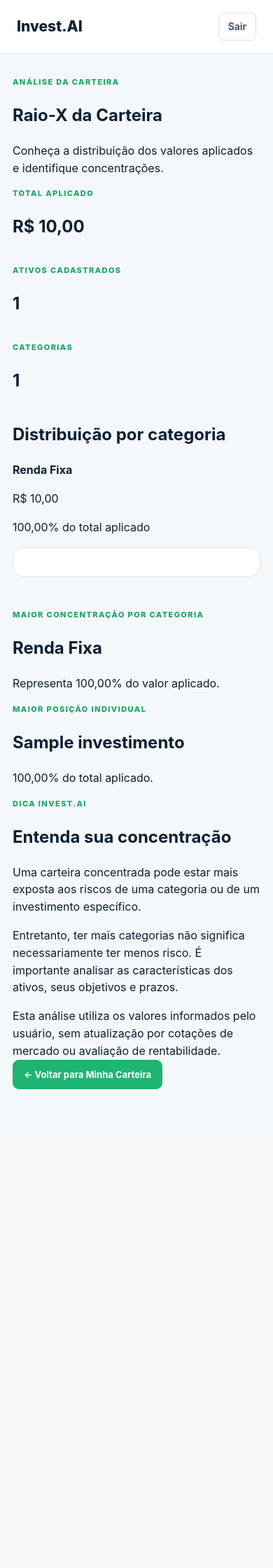
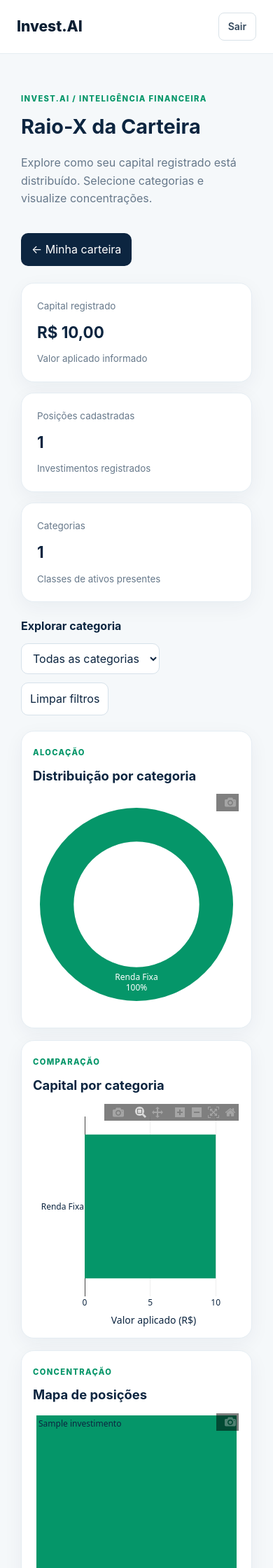
Before and after one commit to mbalbuquerque/invest.ia, a Django app: page /carteira/raio-x/ in a window 390 px wide. Shown: the top 2240 px of the page at 70% size. Before the commit the page ends 1556 px from the top, so only its background shows below. Run offline with Django 5.2, Linux system fonts and the light colour scheme; a user stored in the database is signed in; tables that the repository leaves empty hold one stand-in row (values such as "Sample post"); some libraries are stand-ins or nearby versions.

Commit message:
feat: implementa raio-x interativo com Plotly

```diff
--- a/carteira/views.py
+++ b/carteira/views.py
@@ -8,6 +8,10 @@ from django.views.decorators.http import require_POST
 from .forms import InvestimentoForm
 from .models import Investimento
 
+
+# =====================================================
+# MINHA CARTEIRA
+# =====================================================
 
 @login_required
 def minha_carteira(request):
@@ -29,6 +33,10 @@ def minha_carteira(request):
         },
     )
 
+
+# =====================================================
+# RAIO-X DA CARTEIRA + PLOTLY
+# =====================================================
 
 @login_required
 def raio_x_carteira(request):
@@ -105,6 +113,39 @@ def raio_x_carteira(request):
             2,
         )
 
+    # =====================================================
+    # DADOS DOS GRÁFICOS INTERATIVOS
+    # =====================================================
+
+    distribuicao_grafico = [
+        {
+            "categoria": item["categoria"],
+            "valor": float(item["valor"]),
+            "percentual": float(item["percentual"]),
+        }
+        for item in distribuicao
+    ]
+
+    ativos_grafico = [
+        {
+            "id": investimento.pk,
+            "nome": investimento.nome,
+            "categoria": categorias.get(
+                investimento.categoria,
+                investimento.categoria,
+            ),
+            "valor": float(investimento.valor_investido),
+            "quantidade": str(investimento.quantidade),
+            "preco_medio": str(investimento.preco_medio),
+        }
+        for investimento in investimentos
+    ]
+
+    ativos_grafico.sort(
+        key=lambda item: item["valor"],
+        reverse=True,
+    )
+
     return render(
         request,
         "carteira/raio_x.html",
@@ -116,9 +157,15 @@ def raio_x_carteira(request):
             "maior_categoria": maior_categoria,
             "maior_ativo": maior_ativo,
             "percentual_maior_ativo": percentual_maior_ativo,
+            "distribuicao_grafico": distribuicao_grafico,
+            "ativos_grafico": ativos_grafico,
         },
     )
 
+
+# =====================================================
+# CADASTRAR INVESTIMENTO
+# =====================================================
 
 @login_required
 def cadastrar_investimento(request):
@@ -145,6 +192,10 @@ def cadastrar_investimento(request):
         },
     )
 
+
+# =====================================================
+# EDITAR INVESTIMENTO
+# =====================================================
 
 @login_required
 def editar_investimento(request, pk):
@@ -181,6 +232,10 @@ def editar_investimento(request, pk):
     )
 
 
+# =====================================================
+# EXCLUIR INVESTIMENTO
+# =====================================================
+
 @login_required
 @require_POST
 def excluir_investimento(request, pk):
--- a/templates/carteira/raio_x.html
+++ b/templates/carteira/raio_x.html
@@ -1,185 +1,83 @@
+{% extends "accounts/base_app.html" %}
+{% load static %}
+{% block title %}Raio-X Interativo | Invest.AI{% endblock %}
+{% block content %}
+<section class="rx-page">
+  <header class="rx-header">
+    <div><span class="rx-kicker">INVEST.AI / INTELIGÊNCIA FINANCEIRA</span><h1>Raio-X da Carteira</h1><p>Explore como seu capital registrado está distribuído. Selecione categorias e visualize concentrações.</p></div>
+    <a class="rx-link" href="{% url 'carteira:minha_carteira' %}">← Minha carteira</a>
+  </header>
 
-{% extends "accounts/base_app.html" %}
-
-{% block title %}
-Raio-X da Carteira | Invest.AI
-{% endblock %}
-
-{% block content %}
-
-<section class="dashboard-page">
-
-    <div class="dashboard-header">
-
-        <span class="dashboard-eyebrow">
-            ANÁLISE DA CARTEIRA
-        </span>
-
-        <h1>Raio-X da Carteira</h1>
-
-        <p>
-            Conheça a distribuição dos valores
-            aplicados e identifique concentrações.
-        </p>
-
+  <div class="rx-stats">
+    <article class="rx-stat"><span>Capital registrado</span><strong>R$ {{ total_investido|floatformat:2 }}</strong><small>Valor aplicado informado</small></article>
+    <article class="rx-stat"><span>Posições cadastradas</span><strong>{{ quantidade_ativos }}</strong><small>Investimentos registrados</small></article>
+    <article class="rx-stat"><span>Categorias</span><strong>{{ quantidade_categorias }}</strong><small>Classes de ativos presentes</small></article>
   </div>
 
-    <div class="learning-grid">
-
-        <article class="lesson-card">
-
-            <span class="dashboard-eyebrow">
-                TOTAL APLICADO
-            </span>
-
-            <h2>
-                R$ {{ total_investido|floatformat:2 }}
-            </h2>
-
-        </article>
-
-        <article class="lesson-card">
-
-            <span class="dashboard-eyebrow">
-                ATIVOS CADASTRADOS
-            </span>
-
-            <h2>{{ quantidade_ativos }}</h2>
-
-        </article>
-
-        <article class="lesson-card">
-
-            <span class="dashboard-eyebrow">
-                CATEGORIAS
-            </span>
-
-            <h2>{{ quantidade_categorias }}</h2>
-
-        </article>
-
+  <div class="rx-toolbar">
+    <label for="rx-category">Explorar categoria</label>
+    <select id="rx-category"><option value="">Todas as categorias</option></select>
+    <button type="button" id="rx-reset">Limpar filtros</button>
   </div>
 
-    <article class="lesson-card">
-
-        <h2>Distribuição por categoria</h2>
-
-        {% for item in distribuicao %}
-
-            <div class="lesson-highlight">
-
-                <strong>
-                    {{ item.categoria }}
-                </strong>
-
-                <p>
-                    R$ {{ item.valor|floatformat:2 }}
-                </p>
-
-                <p>
-                    {{ item.percentual|floatformat:2 }}%
-                    do total aplicado
-                </p>
-
-                <div class="learning-progress">
-
-                    <div
-                        class="learning-progress-fill"
-                        style="width: {{ item.percentual|stringformat:'.2f' }}%;"
-                    ></div>
-
+  <div class="rx-grid">
+    <article class="rx-panel"><div class="rx-panel-head"><div><span class="rx-kicker">ALOCAÇÃO</span><h2>Distribuição por categoria</h2></div></div><div id="rx-donut" class="rx-chart" role="img" aria-label="Gráfico interativo de distribuição por categoria"></div></article>
+    <article class="rx-panel"><div class="rx-panel-head"><div><span class="rx-kicker">COMPARAÇÃO</span><h2>Capital por categoria</h2></div></div><div id="rx-bars" class="rx-chart" role="img" aria-label="Gráfico de barras de valores por categoria"></div></article>
+    <article class="rx-panel rx-wide"><div class="rx-panel-head"><div><span class="rx-kicker">CONCENTRAÇÃO</span><h2>Mapa de posições</h2></div></div><div id="rx-treemap" class="rx-chart" role="img" aria-label="Mapa de concentração dos ativos"></div><p class="rx-hint">Clique em uma categoria nos gráficos acima para filtrar as posições.</p></article>
   </div>
 
+  <div class="rx-grid rx-bottom">
+    <article class="rx-panel"><span class="rx-kicker">MAIOR CONCENTRAÇÃO POR CATEGORIA</span>{% if maior_categoria %}<h2>{{ maior_categoria.categoria }}</h2><p>{{ maior_categoria.percentual|floatformat:2 }}% do capital registrado.</p>{% else %}<p>Nenhuma categoria cadastrada.</p>{% endif %}</article>
+    <article class="rx-panel"><span class="rx-kicker">MAIOR POSIÇÃO INDIVIDUAL</span>{% if maior_ativo %}<h2>{{ maior_ativo.nome }}</h2><p>{{ percentual_maior_ativo|floatformat:2 }}% do capital registrado.</p>{% else %}<p>Nenhum ativo cadastrado.</p>{% endif %}</article>
   </div>
 
-        {% empty %}
+  <article class="rx-panel rx-education"><span class="rx-kicker">EDUCAÇÃO FINANCEIRA</span><h2>O que estes gráficos mostram?</h2><p>Uma posição ou categoria muito grande pode indicar concentração. Diversificar categorias, por si só, não garante redução de riscos: considere características dos investimentos, objetivos e prazos.</p><p><strong>Importante:</strong> os gráficos representam valores aplicados informados pelo usuário. Não representam cotação atual, patrimônio de mercado, lucro ou rentabilidade.</p></article>
 
-            <p>
-                Cadastre investimentos para visualizar
-                a distribuição da carteira.
-            </p>
-
-        {% endfor %}
-
-    </article>
-
-    {% if maior_categoria %}
-
-        <article class="lesson-card">
-
-            <span class="dashboard-eyebrow">
-                MAIOR CONCENTRAÇÃO POR CATEGORIA
-            </span>
-
-            <h2>
-                {{ maior_categoria.categoria }}
-            </h2>
-
-            <p>
-                Representa
-                {{ maior_categoria.percentual|floatformat:2 }}%
-                do valor aplicado.
-            </p>
-
-        </article>
-
-    {% endif %}
-
-    {% if maior_ativo %}
-
-        <article class="lesson-card">
-
-            <span class="dashboard-eyebrow">
-                MAIOR POSIÇÃO INDIVIDUAL
-            </span>
-
-            <h2>{{ maior_ativo.nome }}</h2>
-
-            <p>
-                {{ percentual_maior_ativo|floatformat:2 }}%
-                do total aplicado.
-            </p>
-
-        </article>
-
-    {% endif %}
-
-    <article class="lesson-card">
-
-        <span class="dashboard-eyebrow">
-            DICA INVEST.AI
-        </span>
-
-        <h2>Entenda sua concentração</h2>
-
-        <p>
-            Uma carteira concentrada pode estar mais
-            exposta aos riscos de uma categoria
-            ou de um investimento específico.
-        </p>
-
-        <p>
-            Entretanto, ter mais categorias não
-            significa necessariamente ter menos risco.
-            É importante analisar as características
-            dos ativos, seus objetivos e prazos.
-        </p>
-
-        <div class="lesson-highlight">
-            Esta análise utiliza os valores informados
-            pelo usuário, sem atualização por cotações
-            de mercado ou avaliação de rentabilidade.
-        </div>
-
-    </article>
-
-    <a
-        href="{% url 'carteira:minha_carteira' %}"
-        class="app-button"
-    >
-        ← Voltar para Minha Carteira
-    </a>
-
+  {{ distribuicao_grafico|json_script:"rx-category-data" }}
+  {{ ativos_grafico|json_script:"rx-asset-data" }}
 </section>
-
+<style>
+.rx-page{--rx-navy:#0c2540;--rx-green:#059669;--rx-muted:#66788a;max-width:1200px;margin:0 auto;padding:clamp(18px,3vw,38px) 12px 55px;color:var(--rx-navy)}
+.rx-header{display:flex;align-items:flex-start;justify-content:space-between;gap:20px;margin-bottom:24px}.rx-header h1{font-size:clamp(1.8rem,3vw,2.6rem);margin:8px 0}.rx-header p{max-width:690px;color:var(--rx-muted);line-height:1.6}.rx-kicker{font-size:.7rem;font-weight:800;letter-spacing:.12em;color:var(--rx-green)}.rx-link{padding:11px 15px;border-radius:10px;background:var(--rx-navy);color:#fff;text-decoration:none;white-space:nowrap}
+.rx-stats{display:grid;grid-template-columns:repeat(3,minmax(0,1fr));gap:15px}.rx-stat,.rx-panel{background:#fff;border:1px solid #e5edf3;border-radius:18px;box-shadow:0 8px 28px rgba(10,40,70,.05)}.rx-stat{padding:22px;display:flex;flex-direction:column;gap:10px}.rx-stat span{font-size:.84rem;color:var(--rx-muted)}.rx-stat strong{font-size:clamp(1.4rem,2.6vw,2rem);overflow-wrap:anywhere}.rx-stat small{color:var(--rx-muted)}
+.rx-toolbar{display:flex;gap:12px;align-items:center;flex-wrap:wrap;margin:22px 0}.rx-toolbar label{font-weight:700}.rx-toolbar select,.rx-toolbar button{border:1px solid #d6e1ea;border-radius:10px;padding:10px 12px;background:white;color:var(--rx-navy);font:inherit}.rx-toolbar button{cursor:pointer}.rx-toolbar button:hover{border-color:var(--rx-green)}
+.rx-grid{display:grid;grid-template-columns:repeat(2,minmax(0,1fr));gap:17px}.rx-panel{padding:22px;min-width:0}.rx-panel h2{font-size:1.15rem;margin:8px 0 10px}.rx-panel p{color:var(--rx-muted);line-height:1.6}.rx-wide{grid-column:1/-1}.rx-chart{width:100%;height:360px}.rx-wide .rx-chart{height:420px}.rx-hint{font-size:.83rem;margin-bottom:0}.rx-bottom{margin-top:17px}.rx-education{margin-top:17px}.rx-education p:last-child{margin-bottom:0}
+@media(max-width:760px){.rx-header{flex-direction:column}.rx-stats{grid-template-columns:1fr}.rx-grid{grid-template-columns:1fr}.rx-wide{grid-column:auto}.rx-chart{height:320px}.rx-wide .rx-chart{height:340px}.rx-panel{padding:16px}}
+</style>
+<script src="https://cdn.plot.ly/plotly-3.1.0.min.js" defer></script>
+<script defer>
+(function(){
+  function init(){
+    const catNode=document.getElementById('rx-category-data');
+    const assetNode=document.getElementById('rx-asset-data');
+    if(!catNode||!assetNode||typeof Plotly==='undefined')return;
+    const categories=JSON.parse(catNode.textContent||'[]');
+    const assets=JSON.parse(assetNode.textContent||'[]');
+    const selector=document.getElementById('rx-category');
+    const currency=new Intl.NumberFormat('pt-BR',{style:'currency',currency:'BRL'});
+    const palette=['#059669','#2563eb','#f59e0b','#8b5cf6','#0e7490','#ef4444','#64748b'];
+    const categoryNames=categories.map(x=>x.categoria);
+    categoryNames.forEach(name=>{const o=document.createElement('option');o.value=name;o.textContent=name;selector.appendChild(o)});
+    const config={responsive:true,displaylogo:false,modeBarButtonsToRemove:['lasso2d','select2d']};
+    const base={paper_bgcolor:'rgba(0,0,0,0)',plot_bgcolor:'rgba(0,0,0,0)',font:{family:'system-ui, sans-serif',color:'#0c2540'},margin:{t:20,b:35,l:25,r:25}};
+    function render(){
+      const selected=selector.value;
+      const shown=selected?categories.filter(x=>x.categoria===selected):categories;
+      const positions=selected?assets.filter(x=>x.categoria===selected):assets;
+      const labels=shown.map(x=>x.categoria), values=shown.map(x=>Number(x.valor));
+      if(!shown.length){['rx-donut','rx-bars','rx-treemap'].forEach(id=>document.getElementById(id).textContent='Cadastre investimentos para visualizar o gráfico.');return}
+      Plotly.react('rx-donut',[{type:'pie',hole:.65,labels,values,marker:{colors:shown.map(x=>palette[categoryNames.indexOf(x.categoria)%palette.length])},textinfo:'label+percent',hovertemplate:'%{label}<br>%{value:,.2f} aplicados<br>%{percent}<extra></extra>'}],{...base,showlegend:false,margin:{t:20,b:20,l:10,r:10}},config);
+      Plotly.react('rx-bars',[{type:'bar',orientation:'h',x:values,y:labels,marker:{color:shown.map(x=>palette[categoryNames.indexOf(x.categoria)%palette.length])},hovertemplate:'%{y}<br>R$ %{x:,.2f}<extra></extra>'}],{...base,xaxis:{title:'Valor aplicado (R$)',automargin:true},yaxis:{automargin:true,autorange:'reversed'}},config);
+      if(positions.length){Plotly.react('rx-treemap',[{type:'treemap',labels:positions.map(x=>x.nome),parents:positions.map(()=>''),values:positions.map(x=>Number(x.valor)),textinfo:'label+percent root',hovertemplate:'%{label}<br>R$ %{value:,.2f}<extra></extra>',marker:{colors:positions.map(x=>palette[Math.max(0,categoryNames.indexOf(x.categoria))%palette.length])}}],{...base,margin:{t:5,b:5,l:5,r:5}},config)}
+      else{Plotly.purge('rx-treemap');document.getElementById('rx-treemap').textContent='Nenhuma posição disponível para esta seleção.'}
+    }
+    selector.addEventListener('change',render);
+    document.getElementById('rx-reset').addEventListener('click',()=>{selector.value='';render()});
+    render();
+    document.getElementById('rx-donut').on('plotly_click',event=>{const label=event.points?.[0]?.label;if(label&&categoryNames.includes(label)){selector.value=selector.value===label?'':label;render()}});
+    document.getElementById('rx-bars').on('plotly_click',event=>{const label=event.points?.[0]?.y;if(label&&categoryNames.includes(label)){selector.value=selector.value===label?'':label;render()}});
+  }
+  window.addEventListener('load',init);
+})();
+</script>
 {% endblock %}
```
Lines whose indentation alone changed are shown as unchanged.
